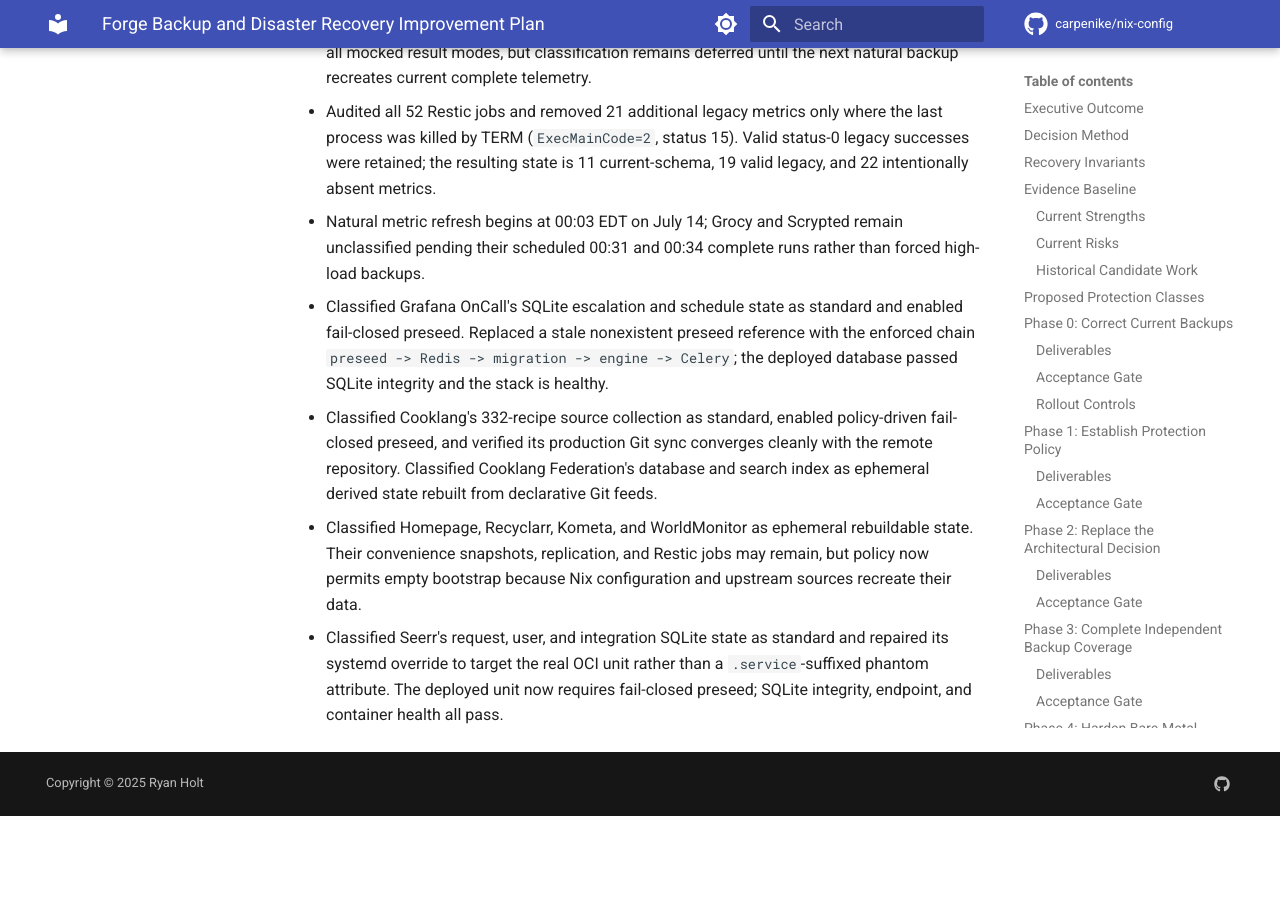
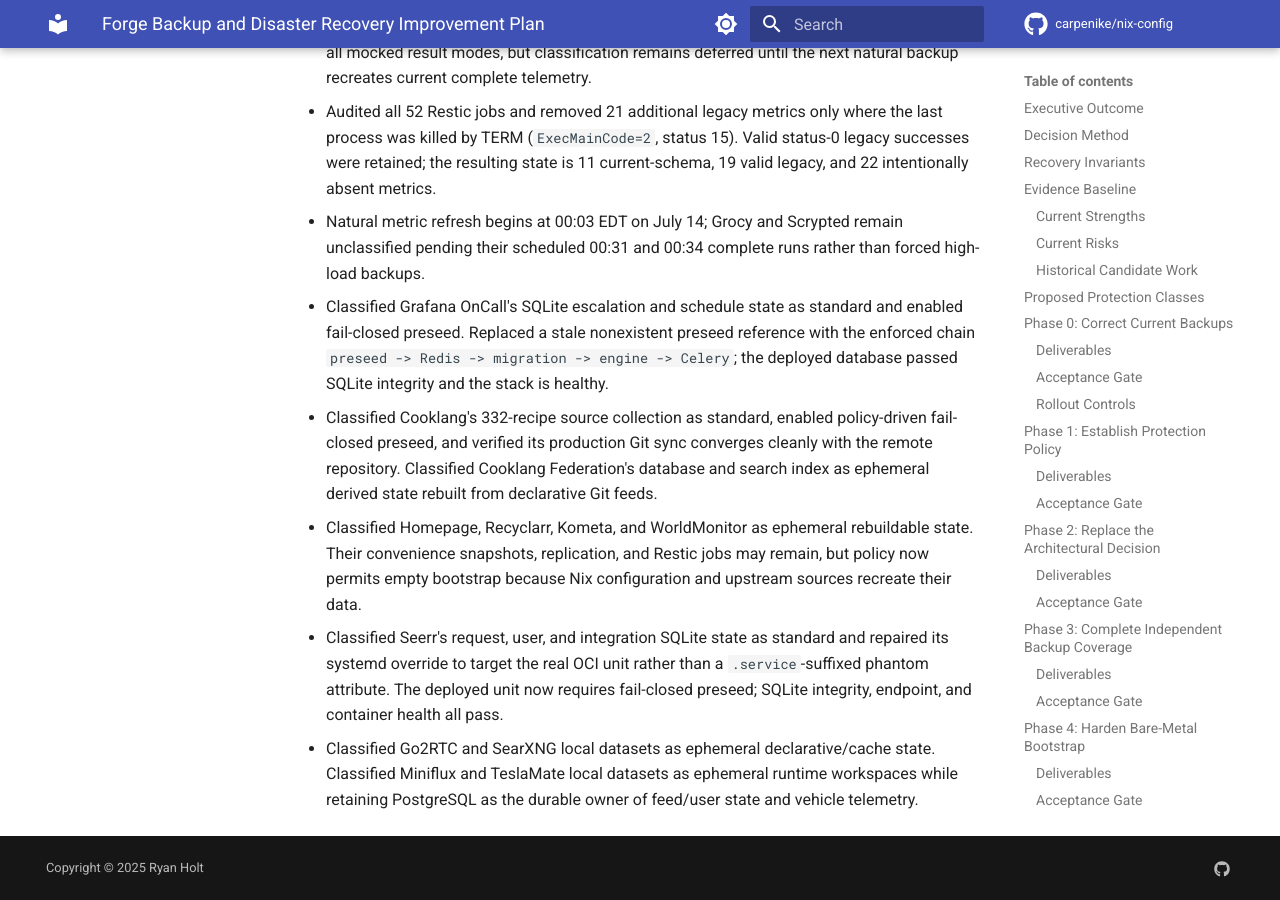
Before and after one commit to carpenike/nix-config, an MkDocs documentation site: the page built from docs/analysis/forge-backup-recovery-improvement-plan.md, in a window 1280 px wide and 900 px high, scrolled down 14769 px. Built offline with MkDocs 1.6.1 and Material for MkDocs 9.7.7, drawn with Linux system fonts in a browser that asks for light colours; comment, search, counter and statistics services are not loaded; before the commit the page ends 15585 px from its top, so only the background shows below that.

Commit message:
feat(backup): classify split service state

```diff
--- a/docs/analysis/forge-backup-recovery-improvement-plan.md
+++ b/docs/analysis/forge-backup-recovery-improvement-plan.md
@@ -413,3 +413,4 @@
 - Classified Cooklang's 332-recipe source collection as standard, enabled policy-driven fail-closed preseed, and verified its production Git sync converges cleanly with the remote repository. Classified Cooklang Federation's database and search index as ephemeral derived state rebuilt from declarative Git feeds.
 - Classified Homepage, Recyclarr, Kometa, and WorldMonitor as ephemeral rebuildable state. Their convenience snapshots, replication, and Restic jobs may remain, but policy now permits empty bootstrap because Nix configuration and upstream sources recreate their data.
 - Classified Seerr's request, user, and integration SQLite state as standard and repaired its systemd override to target the real OCI unit rather than a `.service`-suffixed phantom attribute. The deployed unit now requires fail-closed preseed; SQLite integrity, endpoint, and container health all pass.
+- Classified Go2RTC and SearXNG local datasets as ephemeral declarative/cache state. Classified Miniflux and TeslaMate local datasets as ephemeral runtime workspaces while retaining PostgreSQL as the durable owner of feed/user state and vehicle telemetry.
```
Also changed, not shown: 5 other files.
